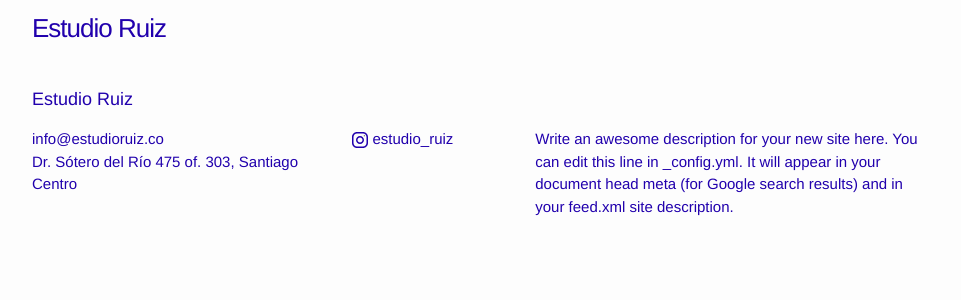
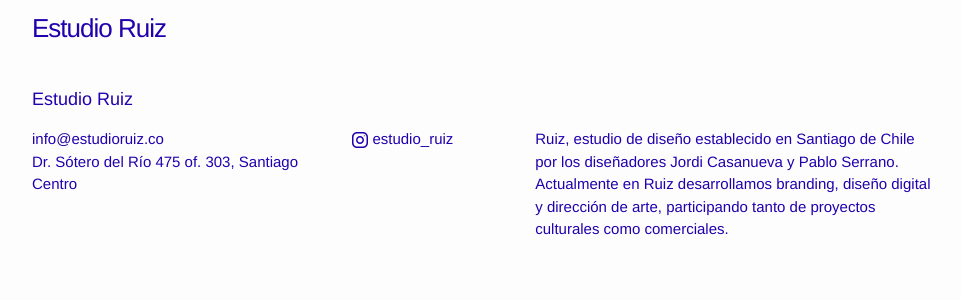
Before and after one commit to jordicasanueva/ruiz.github.io, a Jekyll site: the page built from index.html, in a window 1280 px wide. Shown: the top 300 px of the page, without its empty margins (158-1119 px from the left). Built offline with Jekyll 4.4.1, drawn with Linux system fonts in a browser that asks for light colours.

Commit message:
descripcion

```diff
--- a/_config.yml
+++ b/_config.yml
@@ -9,9 +9,7 @@
 title: Estudio Ruiz
 email: info@estudioruiz.co
 description: > # this means to ignore newlines until "baseurl:"
-  Write an awesome description for your new site here. You can edit this
-  line in _config.yml. It will appear in your document head meta (for
-  Google search results) and in your feed.xml site description.
+  Ruiz, estudio de diseño establecido en Santiago de Chile por los diseñadores Jordi Casanueva y Pablo Serrano. Actualmente en Ruiz desarrollamos branding, diseño digital y dirección de arte, participando tanto de proyectos culturales como comerciales.
 baseurl: "" # the subpath of your site, e.g. /blog
 url: "http://estudioruiz.co" # the base hostname & protocol for your site
 instagram_username: estudio_ruiz
```
